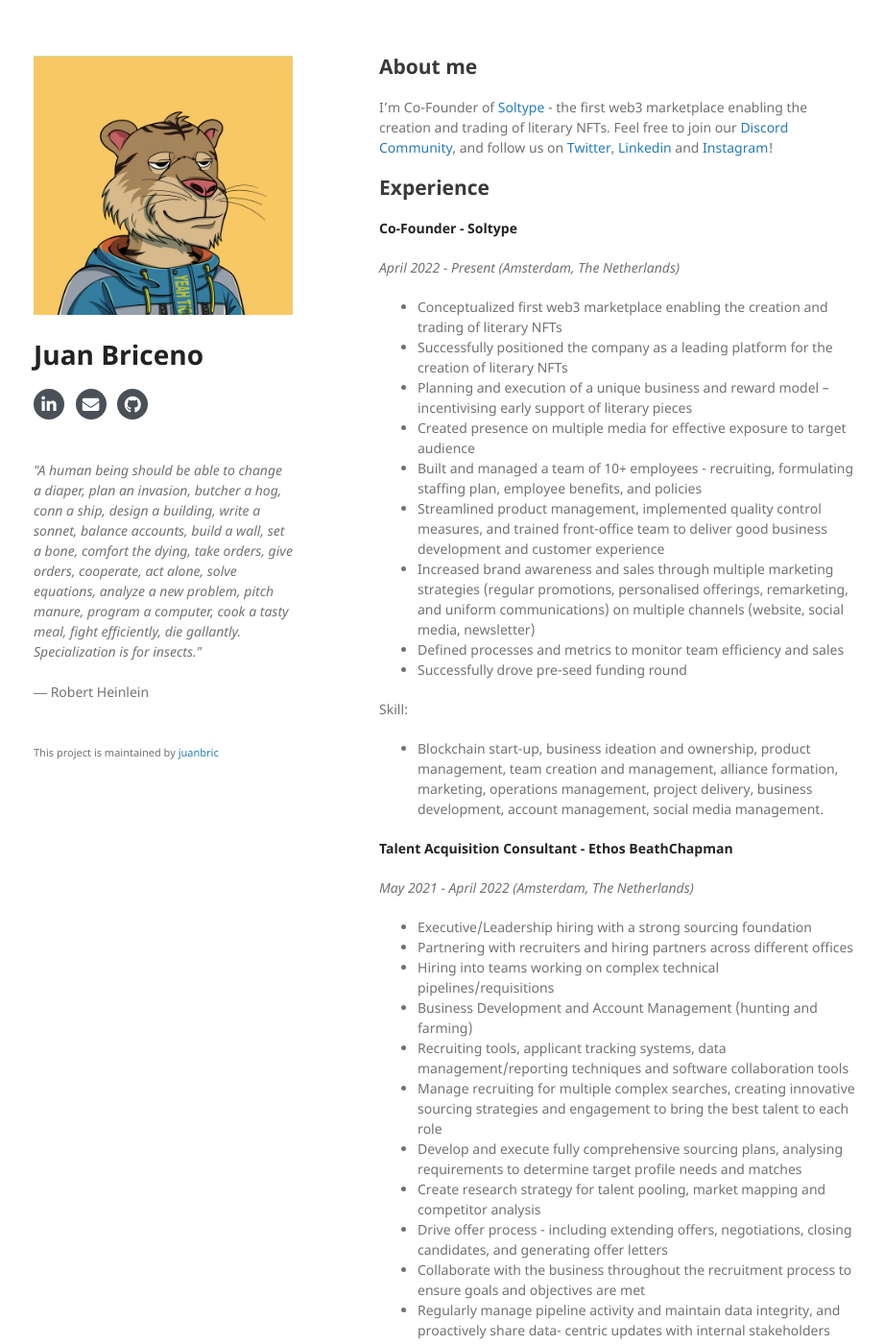
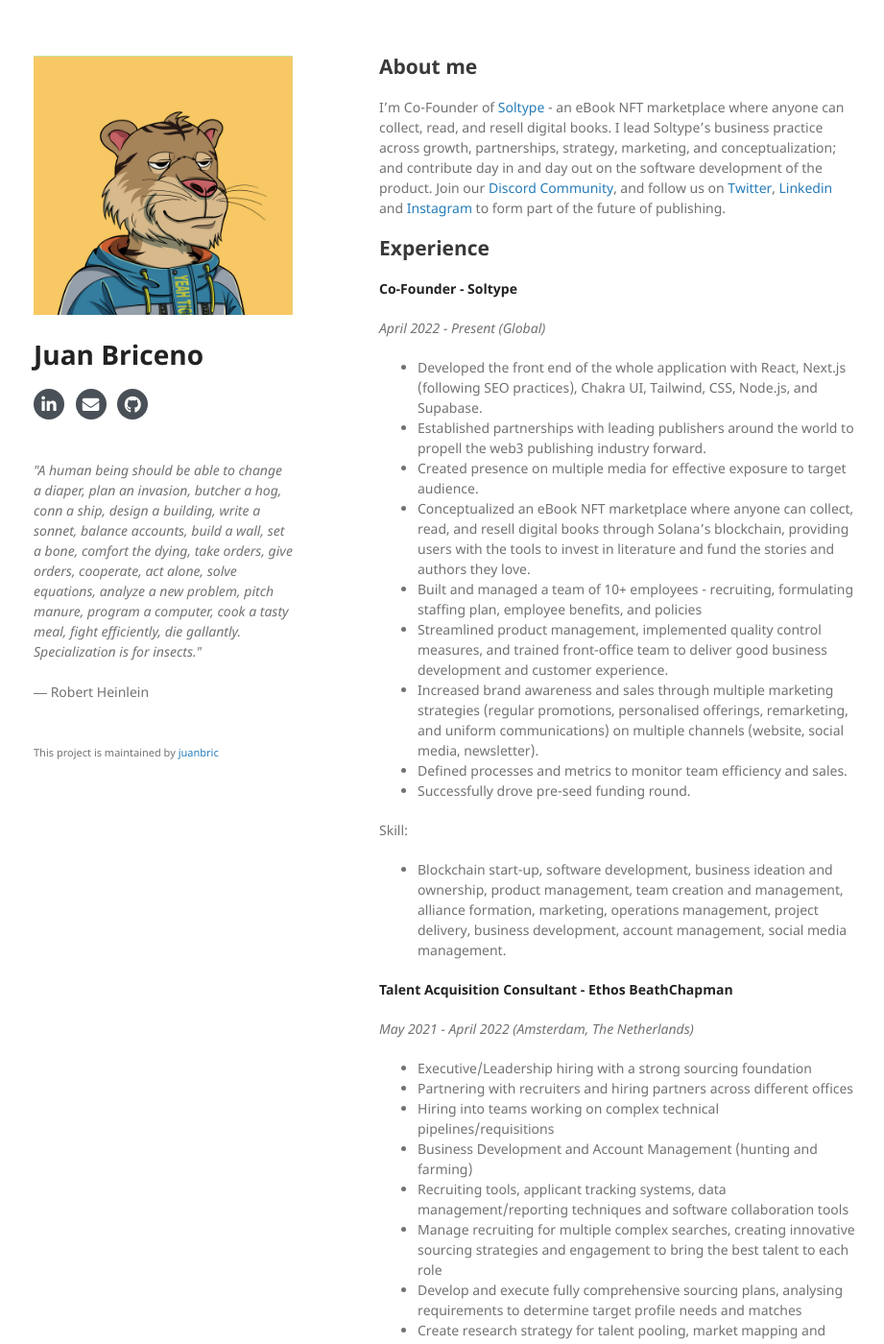
Before and after one commit to juanbric/homepage, a Jekyll site: the page built from index.md, in a window 1280 px wide and 1400 px high. Shown: the whole window at 96% size, without its empty margins (175-1096 px from the left). Built offline with Jekyll 4.4.1, drawn with Linux system fonts in a browser that asks for light colours; nearby versions of some CDN libraries; our own code applies the rules of GitHub Pages for plain Markdown files; a style sheet for code colours, icons or effects is not loaded; some of the changed text lies outside the part shown.

Commit message:
Update index.md

```diff
--- a/index.md
+++ b/index.md
@@ -1,25 +1,24 @@
 ## About me
-I'm Co-Founder of [Soltype](https://www.soltype.io/) - the first web3 marketplace enabling the creation and trading of literary NFTs. Feel free to join our [Discord Community](https://discord.gg/RHTkhfvX9c), and follow us on [Twitter](https://twitter.com/SoltypeNFT), [Linkedin](https://www.linkedin.com/company/soltype/) and [Instagram](https://www.instagram.com/soltypenft/)!
+I'm Co-Founder of [Soltype](https://www.soltype.io/) - an eBook NFT marketplace where anyone can collect, read, and resell digital books. I lead Soltype's business practice across growth, partnerships, strategy, marketing, and conceptualization; and contribute day in and day out on the software development of the product. Join our [Discord Community](https://discord.gg/RHTkhfvX9c), and follow us on [Twitter](https://twitter.com/soltype_io), [Linkedin](https://www.linkedin.com/company/soltype/) and [Instagram](https://www.instagram.com/soltype.io/) to form part of the future of publishing.
 
 
 ## Experience
 
 **Co-Founder - Soltype**
 
-_April 2022 - Present (Amsterdam, The Netherlands)_
-
-- Conceptualized first web3 marketplace enabling the creation and trading of literary NFTs
-- Successfully positioned the company as a leading platform for the creation of literary NFTs
-- Planning and execution of a unique business and reward model – incentivising early support of literary pieces
-- Created presence on multiple media for effective exposure to target audience
+_April 2022 - Present (Global)_
+- Developed the front end of the whole application with React, Next.js (following SEO practices), Chakra UI, Tailwind, CSS, Node.js, and Supabase.
+- Established partnerships with leading publishers around the world to propell the web3 publishing industry forward.
+- Created presence on multiple media for effective exposure to target audience.
+- Conceptualized an eBook NFT marketplace where anyone can collect, read, and resell digital books through Solana's blockchain, providing users with the tools to invest in literature and fund the stories and authors they love.
 - Built and managed a team of 10+ employees - recruiting, formulating staffing plan, employee benefits, and policies
-- Streamlined product management, implemented quality control measures, and trained front-office team to deliver good business development and customer experience
-- Increased brand awareness and sales through multiple marketing strategies (regular promotions, personalised offerings, remarketing, and uniform communications) on multiple channels (website, social media, newsletter)
-- Defined processes and metrics to monitor team efficiency and sales
-- Successfully drove pre-seed funding round
+- Streamlined product management, implemented quality control measures, and trained front-office team to deliver good business development and customer experience.
+- Increased brand awareness and sales through multiple marketing strategies (regular promotions, personalised offerings, remarketing, and uniform communications) on multiple channels (website, social media, newsletter).
+- Defined processes and metrics to monitor team efficiency and sales.
+- Successfully drove pre-seed funding round.
 
 Skill:
-- Blockchain start-up, business ideation and ownership, product management, team creation and management, alliance formation, marketing, operations management, project delivery, business development, account management, social media management.
+- Blockchain start-up, software development, business ideation and ownership, product management, team creation and management, alliance formation, marketing, operations management, project delivery, business development, account management, social media management.
 
 **Talent Acquisition Consultant - Ethos BeathChapman**
 
@@ -143,7 +142,7 @@ Collaborating with a multicultural community in the construction of houses, impa
 
 **CRM/ATS** SalesForce, SmartRecruiters, Pocket Recruiter, Bullhorn
 
-**Programming** HTML5, CSS, Bootstrap, JavaScript, GitHub, Firebase (Basic), React (Basic)
+**Programming** React.js, Next.js, Node.js, Chakra UI, Tailwind CSS, CSS, Bootstrap, JavaScript, GitHub, Firebase
 
 **OS** Windows, MacOS, Linux
 
```
